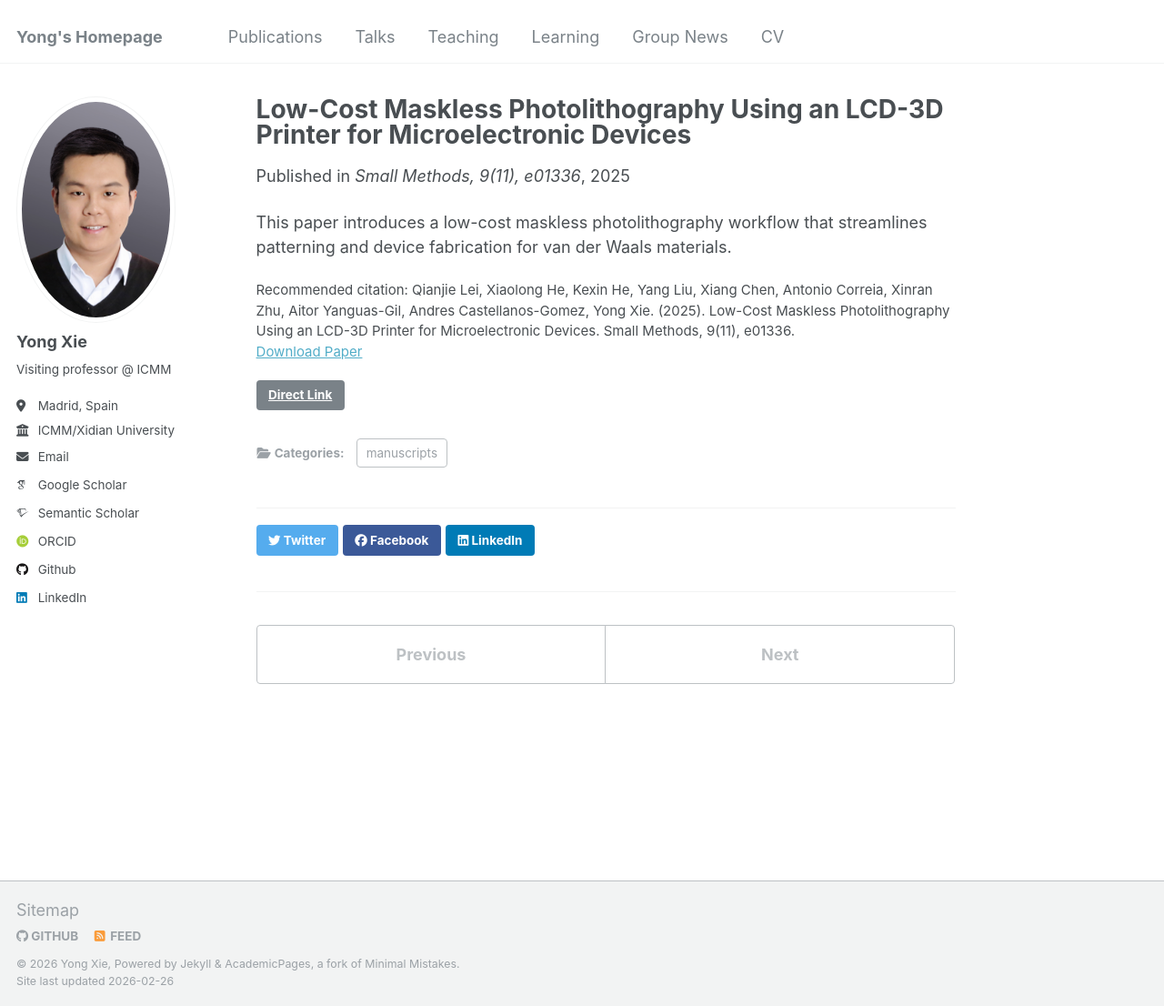
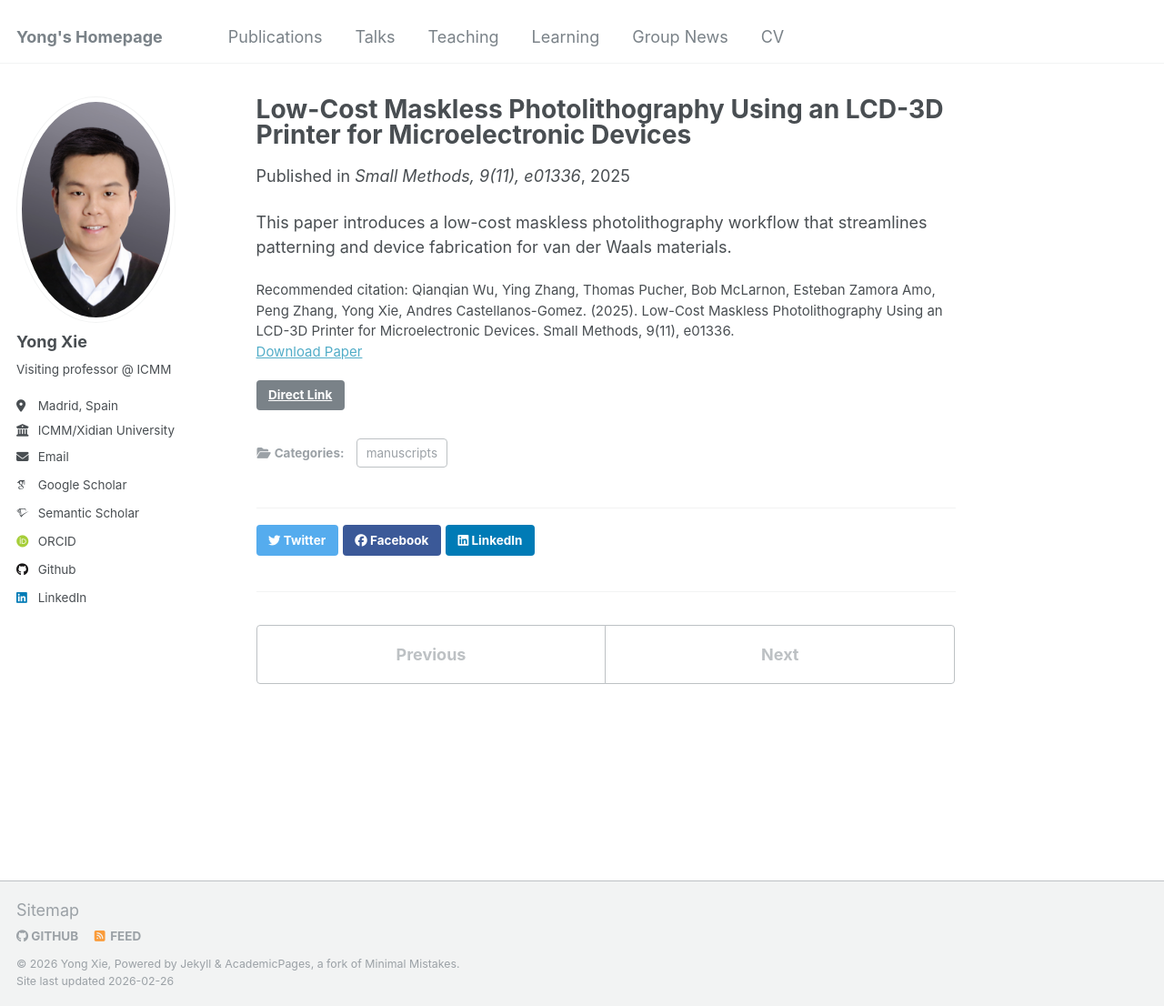
Before and after one commit to YongXie-ICMM/yongxie-icmm.github.io, a Jekyll site: the page built from _publications/2025-10-10-low-cost-maskless-photolithography-for-van-der-waals-materials-and-devices.md, in a window 1280 px wide and 1106 px high. Shown: the whole window at 91% size. Built offline with Jekyll 4.4.1, drawn with Linux system fonts in a browser that asks for light colours; some web fonts are replaced.

Commit message:
Fix author list for LCD-3D photolithography publication

```diff
--- a/_publications/2025-10-10-low-cost-maskless-photolithography-for-van-der-waals-materials-and-devices.md
+++ b/_publications/2025-10-10-low-cost-maskless-photolithography-for-van-der-waals-materials-and-devices.md
@@ -7,7 +7,7 @@ excerpt: 'A low-cost maskless photolithography route for fabrication of van der
 date: 2025-10-10
 venue: 'Small Methods, 9(11), e01336'
 paperurl: 'https://onlinelibrary.wiley.com/doi/full/10.1002/smtd.202501336'
-citation: 'Qianjie Lei, Xiaolong He, Kexin He, Yang Liu, Xiang Chen, Antonio Correia, Xinran Zhu, Aitor Yanguas-Gil, Andres Castellanos-Gomez, Yong Xie. (2025). Low-Cost Maskless Photolithography Using an LCD-3D Printer for Microelectronic Devices. Small Methods, 9(11), e01336.'
+citation: 'Qianqian Wu, Ying Zhang, Thomas Pucher, Bob McLarnon, Esteban Zamora Amo, Peng Zhang, Yong Xie, Andres Castellanos-Gomez. (2025). Low-Cost Maskless Photolithography Using an LCD-3D Printer for Microelectronic Devices. Small Methods, 9(11), e01336.'
 link: 'https://onlinelibrary.wiley.com/doi/full/10.1002/smtd.202501336'
 ---
 
```
